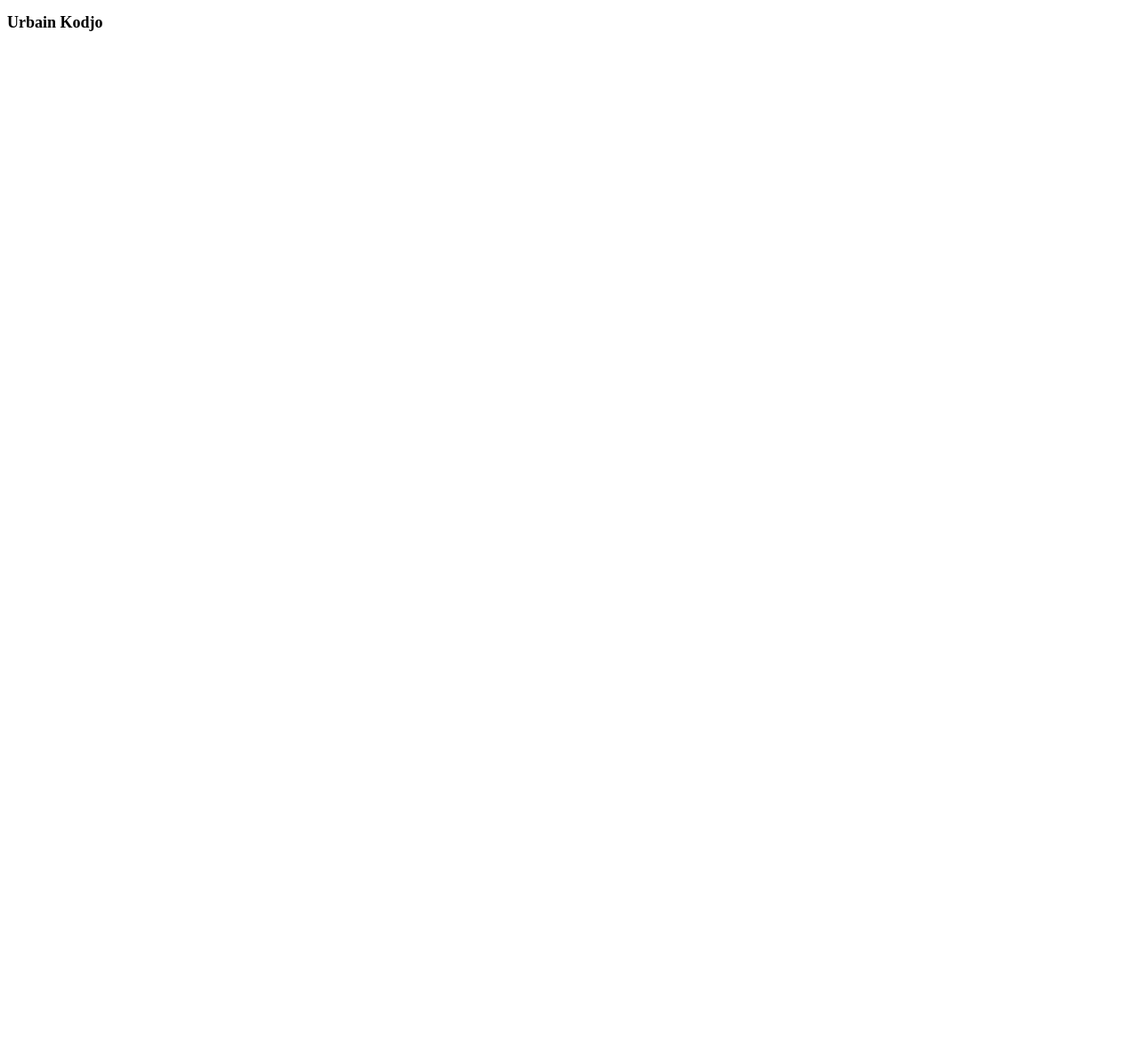
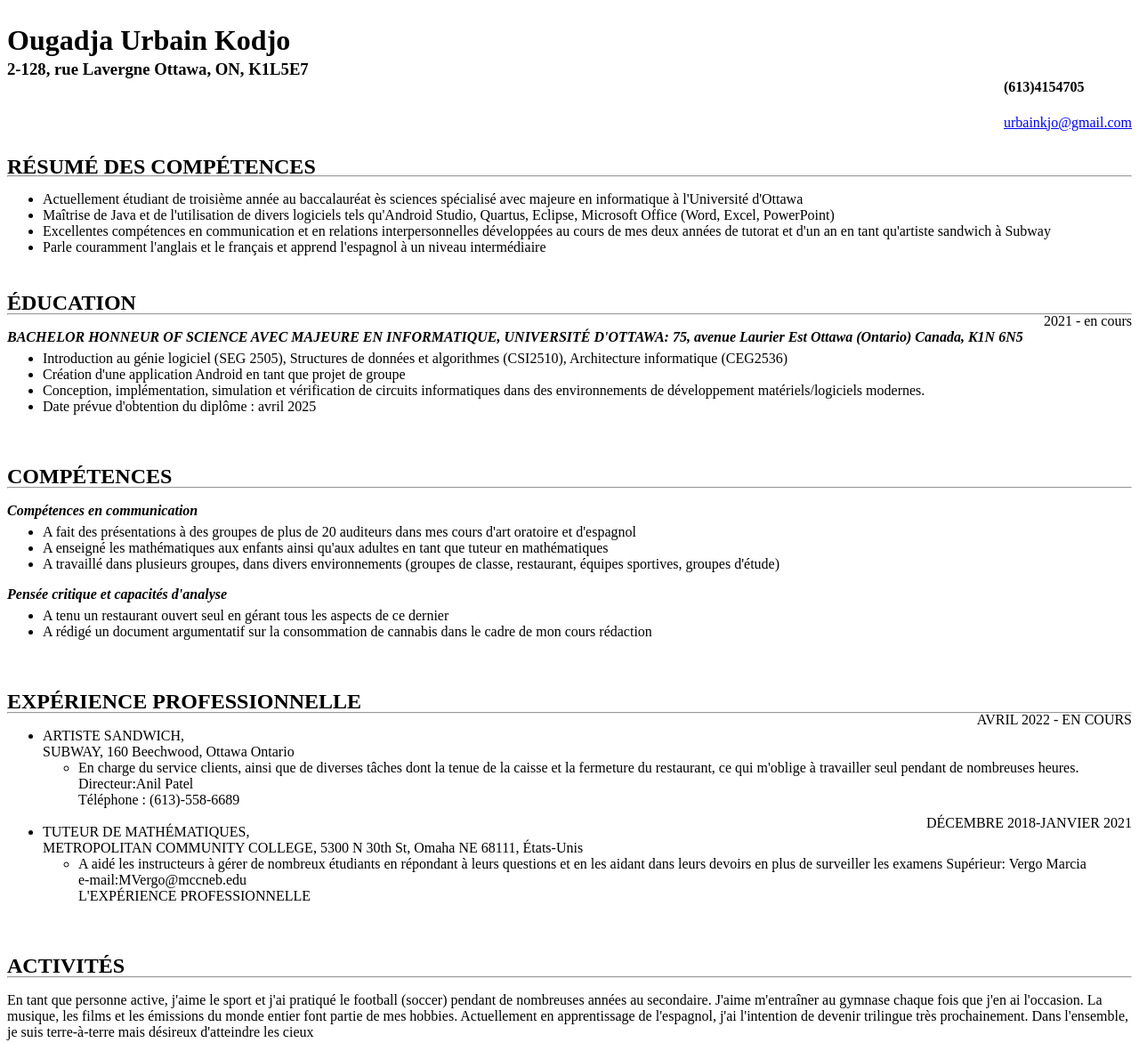
Before and after one commit to KoUrbain/csi3x40_labs, a plain HTML site: page lab02/resume.html in a window 1280 px wide. Shown: the whole page at 89% size. Before the commit the page ends 800 px from the top, so only its background shows below. Drawn offline with Linux system fonts and the light colour scheme.

Commit message:
final resume

```diff
--- a/lab02/resume.html
+++ b/lab02/resume.html
@@ -4,6 +4,74 @@
 <meta charset="UTF-8">
 <title>My resume</title>
 <link href="styles.css" rel="stylesheet" type="text/css">
-<h2 class="entete">Urbain Kodjo</h2>
+<h2 class="entete">Ougadja Urbain Kodjo</h2>
+<h3>2-128, rue Lavergne Ottawa, ON, K1L5E7</h3>
+<div class="info">
+    <h4>(613)4154705</h4>
+    <a href="urbainkjo@gmail.com">urbainkjo@gmail.com</a>
+</div>
+
 </head>
+<body>
+    <h5 class="sub">RÉSUMÉ DES COMPÉTENCES</h5><br>
+    <hr>
+    <ul>
+        <li>Actuellement étudiant de troisième année au baccalauréat ès sciences spécialisé avec majeure en informatique à l'Université d'Ottawa</li>
+        <li>Maîtrise de Java et de l'utilisation de divers logiciels tels qu'Android Studio, Quartus, Eclipse, Microsoft Office (Word, Excel, PowerPoint)</li>
+        <li>Excellentes compétences en communication et en relations interpersonnelles développées au cours de mes deux années de tutorat et d'un an en tant qu'artiste sandwich à Subway</li>
+        <li>Parle couramment l'anglais et le français et apprend l'espagnol à un niveau intermédiaire</li>
+    </ul>
+
+    <h5 class="sub1">ÉDUCATION</h5>
+    <hr>
+    <p class="date">2021 - en cours</p>
+    <p class="subT">BACHELOR HONNEUR OF SCIENCE AVEC MAJEURE EN INFORMATIQUE,
+        UNIVERSITÉ D'OTTAWA: 75, avenue Laurier Est Ottawa (Ontario) Canada, K1N 6N5</p>
+    <ul>
+        <li>Introduction au génie logiciel (SEG 2505), Structures de données et algorithmes (CSI2510), Architecture informatique (CEG2536)</li>
+        <li>Création d'une application Android en tant que projet de groupe</li>
+        <li>Conception, implémentation, simulation et vérification de circuits informatiques dans des environnements de développement matériels/logiciels modernes.</li>
+        <li>Date prévue d'obtention du diplôme : avril 2025</li>
+    </ul>
+
+    <h6 class="sub1">COMPÉTENCES</h6>
+    <hr>
+    <p class="subT">Compétences en communication</p>
+    <ul>
+        <li>A fait des présentations à des groupes de plus de 20 auditeurs dans mes cours d'art oratoire et d'espagnol</li>
+        <li>A enseigné les mathématiques aux enfants ainsi qu'aux adultes en tant que tuteur en mathématiques</li>
+        <li>A travaillé dans plusieurs groupes, dans divers environnements (groupes de classe, restaurant, équipes sportives, groupes d'étude)</li>
+    </ul>
+    <p class="subT">Pensée critique et capacités d'analyse</p>
+    <ul>
+        <li>A tenu un restaurant ouvert seul en gérant tous les aspects de ce dernier</li>
+        <li>A rédigé un document argumentatif sur la consommation de cannabis dans le cadre de mon cours rédaction</li>
+    </ul>
+
+    <h6 class="sub1">EXPÉRIENCE PROFESSIONNELLE</h6>
+        <hr>
+        <p class="date">AVRIL 2022 - EN COURS</p>
+        <ul>
+            <li>ARTISTE SANDWICH,<br>
+                SUBWAY, 160 Beechwood, Ottawa Ontario</li>
+            <ul><li>En charge du service clients, ainsi que de diverses tâches dont la tenue de la caisse et la fermeture du restaurant, ce qui m'oblige à travailler seul pendant de nombreuses heures.<br>
+                Directeur:Anil Patel <br>
+                Téléphone : (613)-558-6689</li>
+            </ul><br>
+            <p class="date">DÉCEMBRE 2018-JANVIER 2021</p>
+            <li>TUTEUR DE MATHÉMATIQUES,<br>
+                METROPOLITAN COMMUNITY COLLEGE, 5300 N 30th St, Omaha NE 68111, États-Unis</li>
+
+                <ul><li>A aidé les instructeurs à gérer de nombreux étudiants en répondant à leurs questions et en les aidant dans leurs devoirs en plus de surveiller les examens
+                    Supérieur: Vergo Marcia <br>
+                    e-mail:MVergo@mccneb.edu <br>
+                    L'EXPÉRIENCE PROFESSIONNELLE</li>
+                </ul>
+        </ul>
+
+        <h6 class="sub1">ACTIVITÉS</h6>
+        <hr>
+        <p>En tant que personne active, j'aime le sport et j'ai pratiqué le football (soccer) pendant de nombreuses années au secondaire. J'aime m'entraîner au gymnase chaque fois que j'en ai l'occasion. La musique, les films et les émissions du monde entier font partie de mes hobbies. Actuellement en apprentissage de l'espagnol, j'ai l'intention de devenir trilingue très prochainement. Dans l'ensemble, je suis terre-à-terre mais désireux d'atteindre les cieux</p>
+
+</body>
 </html>
--- a/lab02/styles.css
+++ b/lab02/styles.css
@@ -1,5 +1,30 @@
 h2.entete{
-    font-size: large;
-    font-family: 'Times New Roman', Times, serif;
+    font-size: 200%;
+    font-family: 'Times New Roman';
     font-weight: bold;
+    margin-bottom: -15px;
 }
+.info{
+    margin-top: -40px;
+    float : right;
+}
+.sub{
+    font-size: 150%;
+    margin-top: 85px;
+    margin-bottom: -30px;
+}
+.sub1{
+    font-size: 150%;
+    margin-bottom: -10px;
+}
+.subT{
+    font-weight: bold;
+    font-style: italic;
+
+    margin-bottom: -10px;
+}
+.date{
+    float: right;
+    margin-top: -10px;
+    margin-bottom: 10px;
+}
```
